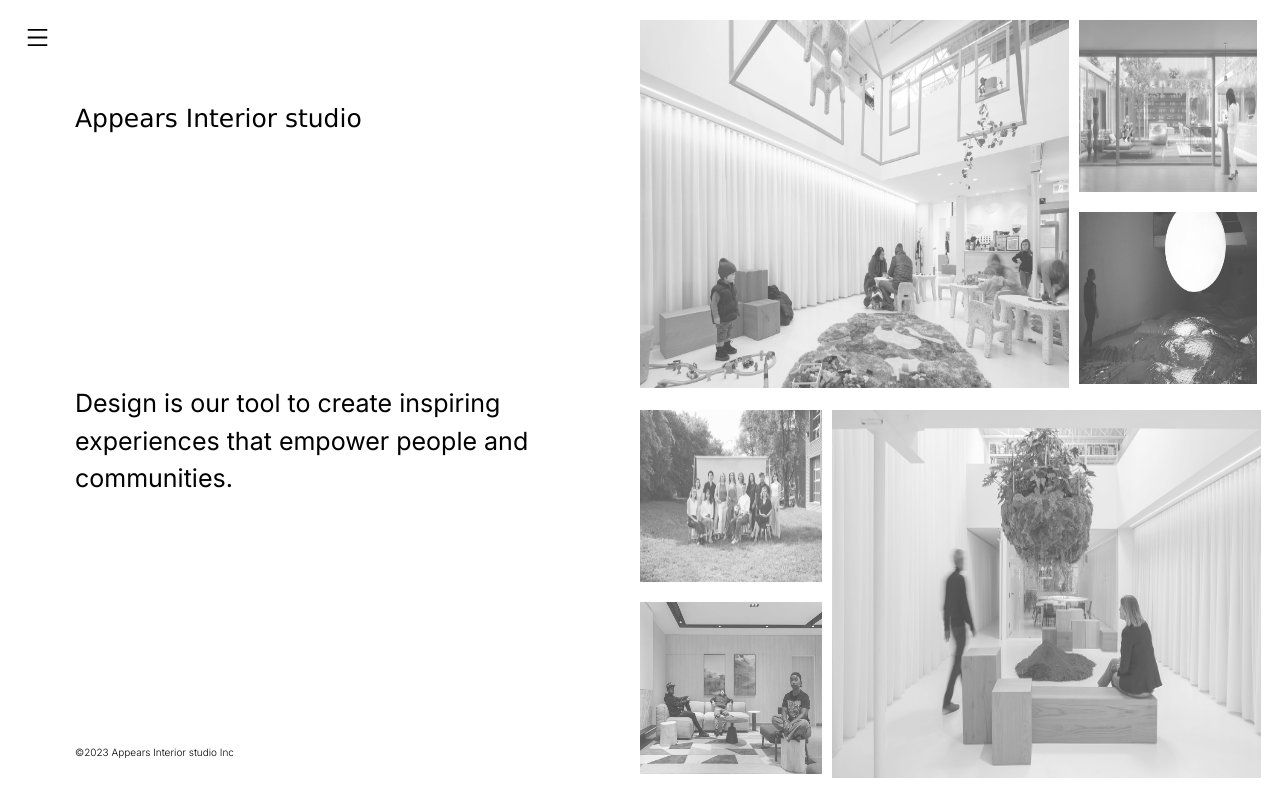
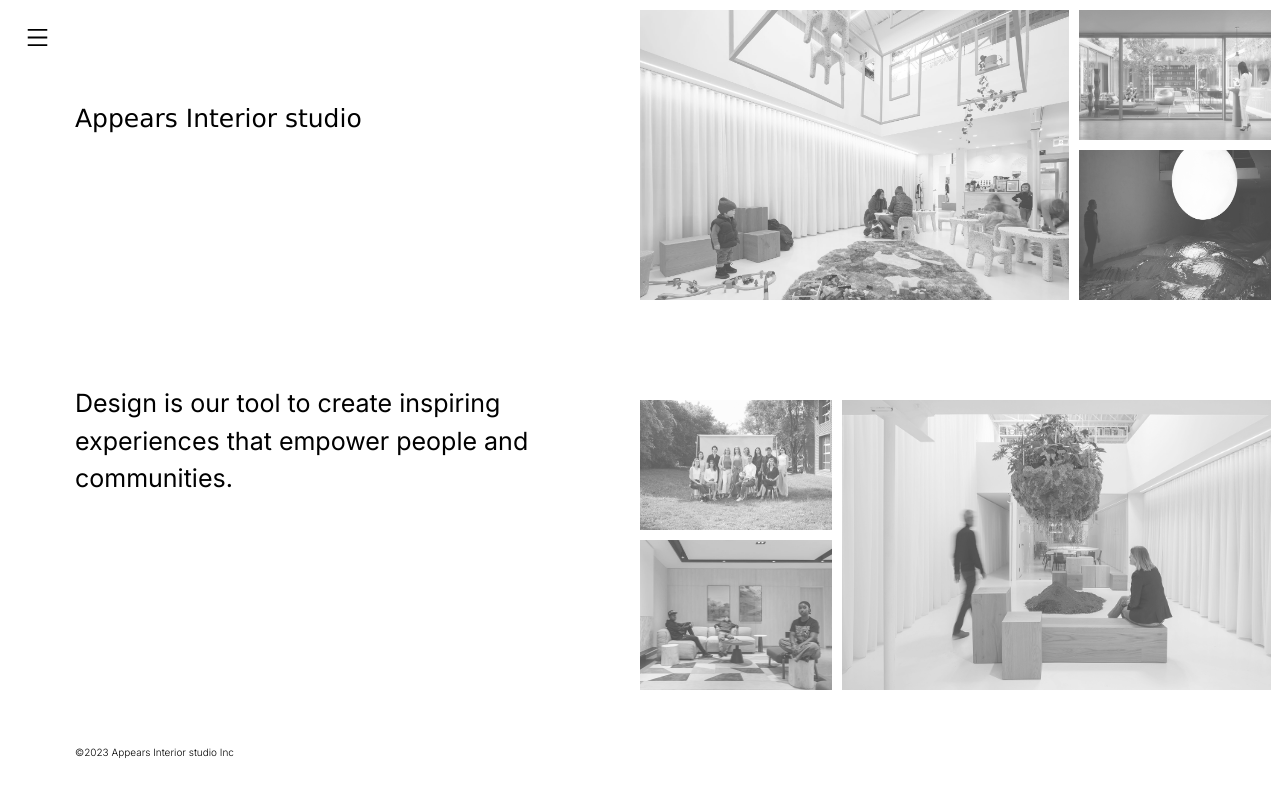
Before and after one commit to wishaquehaider/wishque-InteriorStudio, a Next.js app: page / in a window 1280 px wide. Built offline with nearby package versions, Linux system fonts and the light colour scheme.

Commit message:
today images responsive home screen

```diff
--- a/style/home/homeScreen.module.css
+++ b/style/home/homeScreen.module.css
@@ -1,23 +1,23 @@
 .bothImages {
     width: 30%;
+    height: 100%;
 }
 
 .mainImageOne {
-    width: 67%;
-    height: 92%;
-    margin: 20px 10px 20px 0px;
+    width: 65%;
+    height: 450px;
     position:relative;
     filter: grayscale(100%);
     opacity: 0.70;
     cursor: pointer;
     box-sizing: border-box;
-    /* object-fit: cover; */
+    margin-top: 20px;
+    margin-right: 20px;
 }
 
 .mainImageOneHover {
-    width: 67%;
-    height: 92%;
-    margin: 20px 10px 20px 0;
+    width: 70%;
+    height: 100%;
     position:relative;
     filter: grayscale(0);
     opacity: 100;
@@ -28,23 +28,18 @@
 }
 
 .mainImageTwo {
-    width: 93%;
-    height: 43%;
-    margin: 20px 0px 20px 0px;
-    /* margin: 20px 0px 20x 20px ; */
-    /* padding: 7px; */
-    /* margin: 20px 40px 10px 10px; */
+    width: 100%;
+    height: 205px;
     position:relative;
     filter: grayscale(100%);
     opacity: 0.70;
+    margin-top: 20px;
+    margin-bottom: 20px;
 }
 
 .mainImageTwoHover {
-    width: 93%;
-    height: 43%;
-    margin: 20px 0px 20px 0px;
-    /* padding: 7px; */
-    /* margin: 20px 20px 10px 10px; */
+    width: 100%;
+    height: 50%;
     position:relative;
     filter: grayscale(0);
     opacity: 100;
@@ -54,20 +49,16 @@
 }
 
 .homeImageThree {
-    width: 93%;
-    height: 43%;
+    width: 100%;
+    height: 225px;
     position:relative;
     filter: grayscale(100%);
     opacity: 0.70;
 }
 
 .homeImageThreeHover {
-    width: 93%;
-    height: 43%;
-    margin-left: 0px;
-    margin-top: 10px;
-    /* padding: 7px; */
-    /* margin: 10px 20px 10px 10px; */
+    width: 90%;
+    height: 40%;
     position:relative;
     filter: grayscale(0);
     opacity: 100;
@@ -77,22 +68,18 @@
 }
 
 .mainImageFourth {
-    width: 95%;
-    height: 43%;
-    margin: 10px 20px 20px 0px;
-    /* padding: 7px; */
-    /* margin:10px 10px 30px 0; */
+    width: 100%;
+    height: 205px;
     position:relative;
     filter: grayscale(100%);
     opacity: 0.70;
+    margin-bottom: 20px;
 }
 
 .mainImageFourthHover {
     width: 95%;
     height: 43%;
-    margin: 10px 20px 20px 0px;
-    /* padding: 7px; */
-    /* margin:10px 10px 10px 0; */
+
     position:relative;
     filter: grayscale(0);
     opacity: 100;
@@ -102,11 +89,8 @@
 }
 
 .homeImageFifth {
-    width: 95%;
-    height: 43%;
-    margin-bottom: 20px;
-    /* padding: 7px; */
-    /* margin:10px 10px 20px 0; */
+    width: 100%;
+    height: 225px;
     position:relative;
     filter: grayscale(100%);
     opacity: 0.70;
@@ -115,33 +99,28 @@
 .homeImageFifthHover {
     width: 95%;
     height: 43%;
-    margin-bottom: 20px;
     position:relative;
     filter: grayscale(0);
     opacity: 100;
     cursor: pointer;
     transition: ease-in-out;
-    transition: 0.4s
+    transition: 0.4s;
 }
 
 .mainImageSixth {
-    width: 67%;
-    height: 92%;
-    margin-bottom: 20px;
-    margin-top: 10px;
-    /* margin: 10px 0px 40px 10px; */
-    /* padding: 10px; */
+    width: 65%;
+    height: 450px;
     position:relative;
     filter: grayscale(100%);
     opacity: 0.70;
+    margin-left: 20px;
+
+
 }
 
 .mainImageSixthHover {
     width: 67%;
     height: 92%;
-    margin-bottom: 20px;
-    margin-top: 10px;
-    /* padding: 10px; */
     position:relative;
     filter: grayscale(0%);
     opacity: 100;
@@ -197,83 +176,185 @@
 }
 
 .imagesSection {
+    width: 50vh;
     display: flex;
     flex-direction: column;
     z-index: 1;
     width: 50%;
     height: 100vh;
+    position: relative;
+    margin-bottom: 30px;
 }
-/*
-@media screen and (max-width: 1730px) {
+
+@media screen and (max-width: 1610px) {
+
+.mainImageOne {
+    width: 65%;
+    height: 400px;
+    position:relative;
+    filter: grayscale(100%);
+    opacity: 0.70;
+    cursor: pointer;
+    box-sizing: border-box;
+    margin-top: 20px;
+    margin-right: 20px;
+}
+
+.mainImageOneHover {
+    width: 70%;
+    height: 100%;
+    position:relative;
+    filter: grayscale(0);
+    opacity: 100;
+    cursor: pointer;
+    transition: ease-in-out;
+    transition: 0.4s;
+    box-sizing: border-box;
+}
+
+.mainImageTwo {
+    width: 100%;
+    height: 180px;
+    position:relative;
+    filter: grayscale(100%);
+    opacity: 0.70;
+    margin-top: 20px;
+    margin-bottom: 20px;
+}
+
+.mainImageTwoHover {
+    width: 100%;
+    height: 50%;
+    position:relative;
+    filter: grayscale(0);
+    opacity: 100;
+    cursor: pointer;
+    transition: ease-in-out;
+    transition: 0.4s
+}
+
+.homeImageThree {
+    width: 100%;
+    height: 200px;
+    position:relative;
+    filter: grayscale(100%);
+    opacity: 0.70;
+}
+
+.homeImageThreeHover {
+    width: 90%;
+    height: 40%;
+    position:relative;
+    filter: grayscale(0);
+    opacity: 100;
+    cursor: pointer;
+    transition: ease-in-out;
+    transition: 0.4s
+}
+
+.mainImageFourth {
+    width: 100%;
+    height: 180px;
+    position:relative;
+    filter: grayscale(100%);
+    opacity: 0.70;
+    margin-bottom: 20px;
+}
+
+.mainImageFourthHover {
+    width: 95%;
+    height: 43%;
+
+    position:relative;
+    filter: grayscale(0);
+    opacity: 100;
+    cursor: pointer;
+    transition: ease-in-out;
+    transition: 0.4s
+}
+
+.homeImageFifth {
+    width: 100%;
+    height: 200px;
+    position:relative;
+    filter: grayscale(100%);
+    opacity: 0.70;
+}
+
+.homeImageFifthHover {
+    width: 95%;
+    height: 43%;
+    position:relative;
+    filter: grayscale(0);
+    opacity: 100;
+    cursor: pointer;
+    transition: ease-in-out;
+    transition: 0.4s;
+}
+
+.mainImageSixth {
+    width: 65%;
+    height: 400px;
+    position:relative;
+    filter: grayscale(100%);
+    opacity: 0.70;
+    margin-left: 20px;
+
+
+}
+
+.mainImageSixthHover {
+    width: 67%;
+    height: 92%;
+    position:relative;
+    filter: grayscale(0%);
+    opacity: 100;
+    cursor: pointer;
+    transition: ease-in-out;
+    transition: 0.4s
+}
+}
+
+
+@media screen and (max-width: 1410px) {
+
     .mainImageOne {
         width: 67%;
-        height: 92%;
-        margin: 20px 0px 20px 0;
+        height: 290px;
         position:relative;
         filter: grayscale(100%);
         opacity: 0.70;
         cursor: pointer;
-        object-fit: cover;
-    }
-} */
-
-/*
-@media screen and (max-width: 1260px) {
-
-    .imagesSection {
-        z-index: 1;
-        display: flex;
-        flex-direction: column;
-        row-gap: 20px;
-    }
-
-    .imageFirstPortion {
-        display: flex;
-        height: 50%;
-
-    }
-
-    .imageSecondPortion {
-        display: flex;
-        height: 50%;
-        margin-bottom: 20px;
-    }
-
-    .mainImageOne {
-        width: 400px;
-        height: 98%;
-        margin: 20px 10px 10px 0 ;
-        position:relative;
-        filter: grayscale(100%);
-        opacity: 0.70;
-        cursor: pointer;
+        box-sizing: border-box;
+        margin-top: 10px;
+        margin-right: 10px;
     }
 
     .mainImageOneHover {
-        width: 400px;
-        height: 98%;
-        margin: 20px 10px 10px 0 ;
+        width: 70%;
+        height: 100%;
         position:relative;
         filter: grayscale(0);
         opacity: 100;
         cursor: pointer;
         transition: ease-in-out;
         transition: 0.4s;
+        box-sizing: border-box;
     }
 
     .mainImageTwo {
-        width: 197px;
-        height: 48%;
-        margin: 20px 20px 10px 10px;
+        width: 100%;
+        height: 130px;
         position:relative;
         filter: grayscale(100%);
         opacity: 0.70;
+        margin-top: 10px;
+        margin-bottom: 10px;
     }
 
     .mainImageTwoHover {
-        width: 197px;
-        height: 48%;
-        margin: 20px 20px 10px 10px;
+        width: 100%;
+        height: 50%;
         position:relative;
         filter: grayscale(0);
         opacity: 100;
@@ -283,18 +364,16 @@
     }
 
     .homeImageThree {
-        width: 197px;
-        height: 48%;
-        margin: 10px 20px 10px 10px;
+        width: 100%;
+        height: 150px;
         position:relative;
         filter: grayscale(100%);
         opacity: 0.70;
     }
 
     .homeImageThreeHover {
-        width: 197px;
-        height: 48%;
-        margin: 10px 20px 10px 10px;
+        width: 90%;
+        height: 40%;
         position:relative;
         filter: grayscale(0);
         opacity: 100;
@@ -304,18 +383,18 @@
     }
 
     .mainImageFourth {
-        width: 197px;
-        height: 48%;
-        margin:10px 10px 10px 0;
+        width: 100%;
+        height: 130px;
         position:relative;
         filter: grayscale(100%);
         opacity: 0.70;
+        margin-bottom: 10px;
     }
 
     .mainImageFourthHover {
-        width: 197px;
-        height: 48%;
-        margin:10px 10px 10px 0;
+        width: 95%;
+        height: 43%;
+
         position:relative;
         filter: grayscale(0);
         opacity: 100;
@@ -325,40 +404,38 @@
     }
 
     .homeImageFifth {
-        width: 197px;
-        height: 48%;
-        margin:10px 10px 20px 0;
+        width: 100%;
+        height: 150px;
         position:relative;
         filter: grayscale(100%);
         opacity: 0.70;
     }
 
     .homeImageFifthHover {
-        width: 197px;
-        height: 48%;
-        margin:10px 10px 20px 0;
+        width: 95%;
+        height: 43%;
         position:relative;
         filter: grayscale(0);
         opacity: 100;
         cursor: pointer;
         transition: ease-in-out;
-        transition: 0.4s
+        transition: 0.4s;
     }
 
     .mainImageSixth {
-        width: 400px;
-        height: 98%;
-        margin: 10px 20px 120px 10px;
-        padding-bottom: 40px;
+        width: 67%;
+        height: 290px;
         position:relative;
         filter: grayscale(100%);
         opacity: 0.70;
+        margin-left: 10px;
+
+
     }
 
     .mainImageSixthHover {
-        width: 400px;
-        height: 98%;
-        margin: 10px 20px 20px 10px;
+        width: 67%;
+        height: 92%;
         position:relative;
         filter: grayscale(0%);
         opacity: 100;
@@ -366,9 +443,10 @@
         transition: ease-in-out;
         transition: 0.4s
     }
+    }
 
 
-} */
+
 
 @media screen and (max-width: 1260px) {
     .contentParagraph {
@@ -389,6 +467,130 @@
         opacity: 0.70;
         cursor: pointer;
         object-fit: cover;
+    }
+
+    .mainImageOne {
+        width: 65%;
+        height: 300px;
+        position:relative;
+        filter: grayscale(100%);
+        opacity: 0.70;
+        cursor: pointer;
+        box-sizing: border-box;
+        margin-top: 20px;
+        margin-right: 20px;
+    }
+
+    .mainImageOneHover {
+        width: 70%;
+        height: 100%;
+        position:relative;
+        filter: grayscale(0);
+        opacity: 100;
+        cursor: pointer;
+        transition: ease-in-out;
+        transition: 0.4s;
+        box-sizing: border-box;
+    }
+
+    .mainImageTwo {
+        width: 100%;
+        height: 130px;
+        position:relative;
+        filter: grayscale(100%);
+        opacity: 0.70;
+        margin-top: 20px;
+        margin-bottom: 20px;
+    }
+
+    .mainImageTwoHover {
+        width: 100%;
+        height: 50%;
+        position:relative;
+        filter: grayscale(0);
+        opacity: 100;
+        cursor: pointer;
+        transition: ease-in-out;
+        transition: 0.4s
+    }
+
+    .homeImageThree {
+        width: 100%;
+        height: 150px;
+        position:relative;
+        filter: grayscale(100%);
+        opacity: 0.70;
+    }
+
+    .homeImageThreeHover {
+        width: 90%;
+        height: 40%;
+        position:relative;
+        filter: grayscale(0);
+        opacity: 100;
+        cursor: pointer;
+        transition: ease-in-out;
+        transition: 0.4s
+    }
+
+    .mainImageFourth {
+        width: 100%;
+        height: 130px;
+        position:relative;
+        filter: grayscale(100%);
+        opacity: 0.70;
+        margin-bottom: 20px;
+    }
+
+    .mainImageFourthHover {
+        width: 95%;
+        height: 43%;
+
+        position:relative;
+        filter: grayscale(0);
+        opacity: 100;
+        cursor: pointer;
+        transition: ease-in-out;
+        transition: 0.4s
+    }
+
+    .homeImageFifth {
+        width: 100%;
+        height: 150px;
+        position:relative;
+        filter: grayscale(100%);
+        opacity: 0.70;
+    }
+
+    .homeImageFifthHover {
+        width: 95%;
+        height: 43%;
+        position:relative;
+        filter: grayscale(0);
+        opacity: 100;
+        cursor: pointer;
+        transition: ease-in-out;
+        transition: 0.4s;
+    }
+
+    .mainImageSixth {
+        width: 65%;
+        height: 300px;
+        position:relative;
+        filter: grayscale(100%);
+        opacity: 0.70;
+        margin-left: 20px;
+    }
+
+    .mainImageSixthHover {
+        width: 67%;
+        height: 92%;
+        position:relative;
+        filter: grayscale(0%);
+        opacity: 100;
+        cursor: pointer;
+        transition: ease-in-out;
+        transition: 0.4s
     }
 }
 
```
